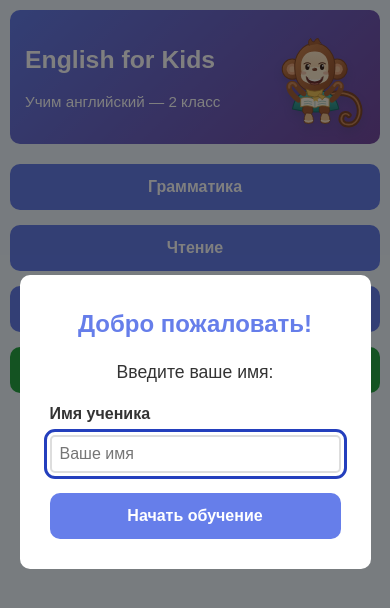
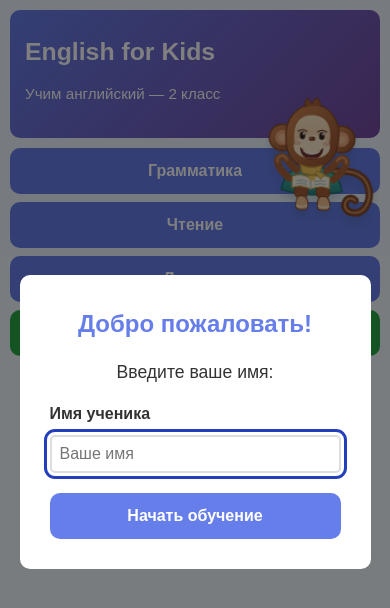
Before and after one commit to semyon-11/english-site, a website: page index.html in a window 390 px wide. Drawn offline with Linux system fonts and the light colour scheme.

Commit message:
Обновлена иконка и добавлено наложение маскота на навигацию

```diff
--- a/css/style.css
+++ b/css/style.css
@@ -527,19 +527,24 @@ input:focus-visible {
 }
 
 
-/* Mascot: a permanent site companion with feedback inside exercises */
+
+/* Toby sits above the navigation, with his feet and tail hanging over a button. */
+.container {
+    position: relative;
+}
+
 header.site-header {
-    display: flex;
-    align-items: center;
-    justify-content: space-between;
-    gap: 20px;
+    position: relative;
+    z-index: 5;
+    display: block;
+    min-height: 150px;
+    padding: 30px 190px 30px 24px;
     text-align: left;
-    overflow: hidden;
+    overflow: visible;
 }
 
 .site-header .header-copy {
-    flex: 1;
-    min-width: 0;
+    max-width: 570px;
 }
 
 .site-header h1,
@@ -548,17 +553,37 @@ header.site-header {
 }
 
 .mascot-header {
-    flex: 0 0 132px;
-    align-self: flex-end;
-    margin: -8px 0 -14px;
+    position: absolute;
+    right: 10px;
+    bottom: -112px;
+    z-index: 10;
+    width: 190px;
+    height: 206px;
+    pointer-events: none;
+    transform: rotate(2deg);
+    filter: drop-shadow(0 7px 5px rgba(30, 70, 80, 0.18));
 }
 
 .mascot-header img {
     display: block;
-    width: 132px;
-    height: 148px;
+    width: 100%;
+    height: 100%;
     object-fit: contain;
-    filter: drop-shadow(0 5px 4px rgba(30, 70, 80, 0.14));
+    object-position: center bottom;
+}
+
+.main-nav {
+    position: relative;
+    z-index: 1;
+    justify-content: space-between;
+    gap: 10px;
+    padding-right: 112px;
+}
+
+.nav-btn--progress {
+    min-width: 235px;
+    padding: 18px 104px 18px 20px;
+    text-align: left;
 }
 
 .mascot-feedback {
@@ -624,8 +649,9 @@ header.site-header {
 
 @media (max-width: 600px) {
     header.site-header {
-        gap: 8px;
-        padding: 22px 15px;
+        min-height: 128px;
+        padding: 22px 122px 22px 15px;
+        margin-bottom: 10px;
     }
 
     .site-header h1 {
@@ -637,13 +663,23 @@ header.site-header {
     }
 
     .mascot-header {
-        flex-basis: 88px;
-        margin: -4px 0 -10px;
+        right: 2px;
+        bottom: -78px;
+        width: 116px;
+        height: 132px;
     }
 
-    .mascot-header img {
-        width: 88px;
-        height: 104px;
+    .main-nav {
+        flex-direction: column;
+        align-items: stretch;
+        gap: 8px;
+        padding-right: 0;
+    }
+
+    .nav-btn--progress {
+        min-width: 0;
+        padding: 14px 20px;
+        text-align: center;
     }
 
     .mascot-feedback {
@@ -668,11 +704,8 @@ header.site-header {
     }
 
     .mascot-header {
-        flex-basis: 72px;
-    }
-
-    .mascot-header img {
-        width: 72px;
-        height: 88px;
+        width: 104px;
+        height: 120px;
+        right: 0;
     }
 }
```
Also changed, not shown: tests/mascot.test.js (+17 -0 lines), images/favicon.svg.
